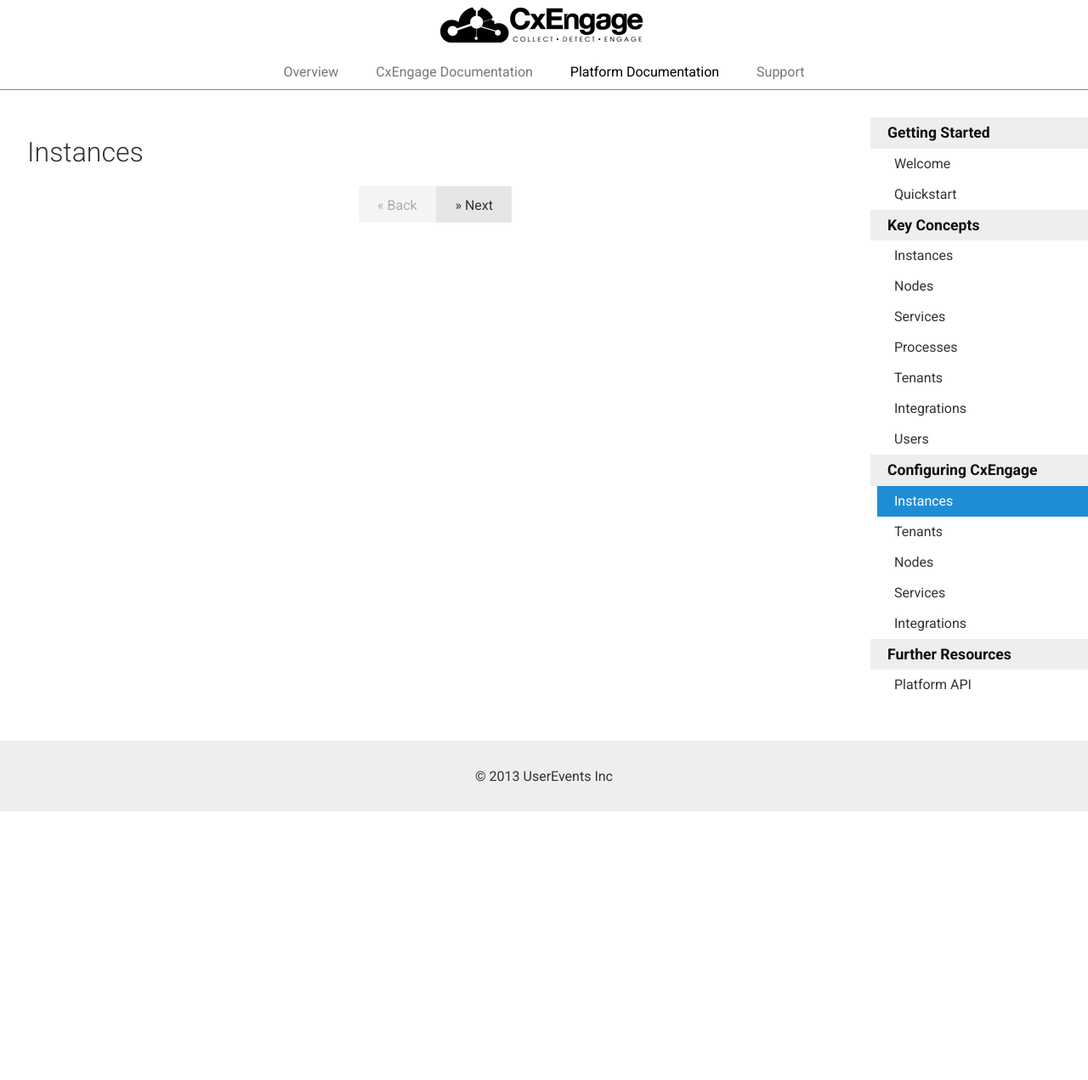
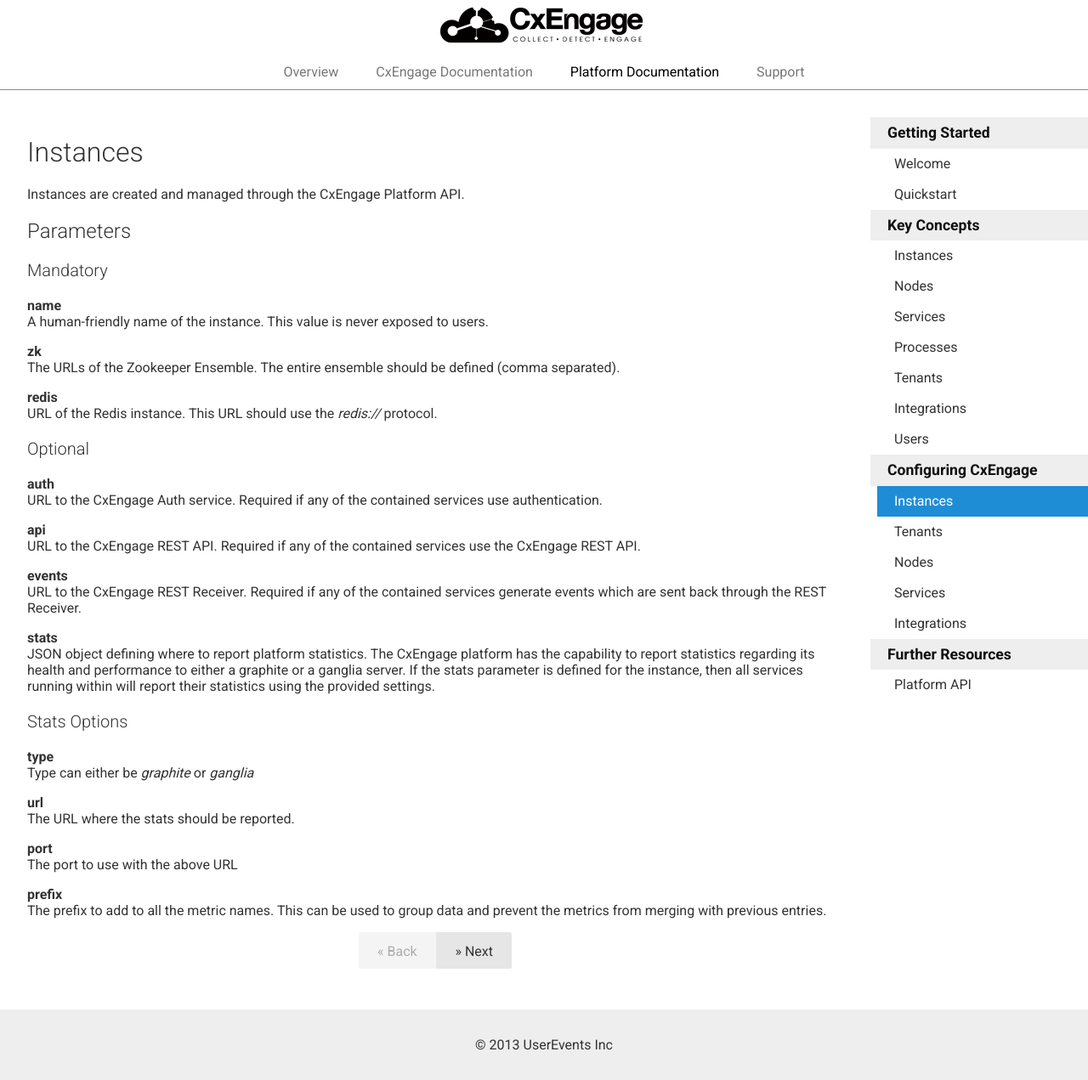
Before and after one commit to ianbishop/userevents.github.io, a Jekyll site: the page built from docs/platform/config-instances.md, in a window 1280 px wide. Shown: the whole page at 85% size. Built offline with Jekyll 4.4.1, drawn with Linux system fonts in a browser that asks for light colours; Markdown is read by kramdown in place of the engine named in the settings; before the commit the page ends 955 px from its top, so only the background shows below that.

Commit message:
Even more docs

```diff
--- a/_config.yml
+++ b/_config.yml
@@ -1,5 +1,7 @@
 name: CxEngage
 markdown: redcarpet
+redcarpet:
+  extensions: ["no_intra_emphasis", "fenced_code_blocks", "autolink", "tables", "with_toc_data"]
 pygments: true
 google_analytics_id: 40658438
 relative_permalinks: false
--- a/docs/platform/config-instances.md
+++ b/docs/platform/config-instances.md
@@ -5,3 +5,45 @@
 permalink: /docs/platform/config-instances/
 categories: ['platform']
 ---
+
+Instances are created and managed through the CxEngage Platform API.
+
+## Parameters
+###Mandatory
+
+**name**<br>
+A human-friendly name of the instance. This value is never exposed to users.
+
+**zk**<br>
+The URLs of the Zookeeper Ensemble. The entire ensemble should be defined (comma separated).
+
+**redis**<br>
+URL of the Redis instance. This URL should use the *redis://* protocol.
+
+### Optional
+
+**auth**<br>
+URL to the CxEngage Auth service. Required if any of the contained services use authentication.
+
+**api**<br>
+URL to the CxEngage REST API. Required if any of the contained services use the CxEngage REST API.
+
+**events**<br>
+URL to the CxEngage REST Receiver. Required if any of the contained services generate events which are sent back through the REST Receiver.
+
+**stats**<br>
+JSON object defining where to report platform statistics. The CxEngage platform has the capability to report statistics regarding its health and performance to either a graphite or a ganglia server. If the stats parameter is defined for the instance, then all services running within will report their statistics using the provided settings.
+
+### Stats Options
+
+**type**<br>
+Type can either be *graphite* or *ganglia*
+
+**url**<br>
+The URL where the stats should be reported.
+
+**port**<br>
+The port to use with the above URL
+
+**prefix**<br>
+The prefix to add to all the metric names. This can be used to group data and prevent the metrics from merging with previous entries.
```
Also changed, not shown: docs/platform/integrations.md (+5 -1 lines), docs/platform/users.md (+9 -1 lines).
